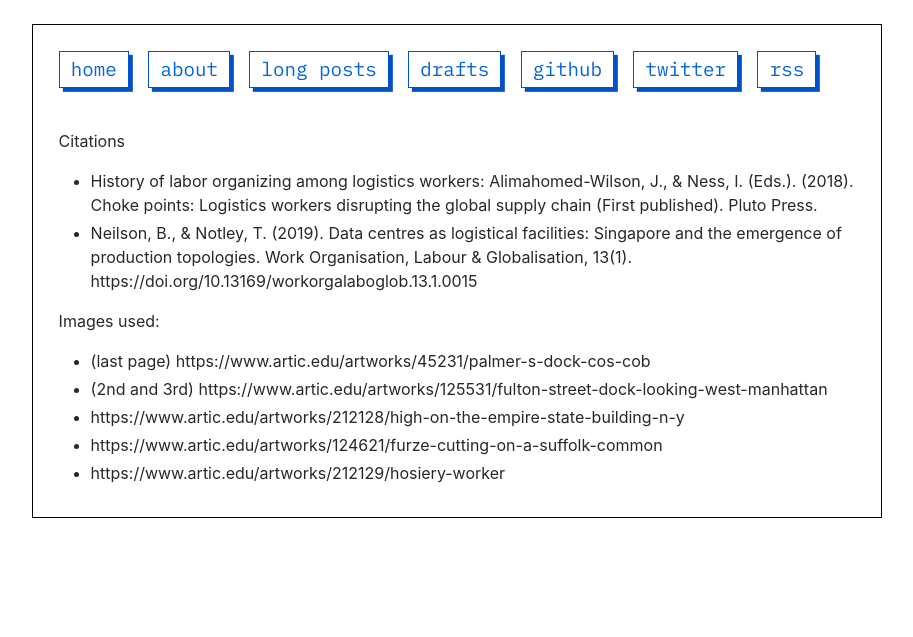
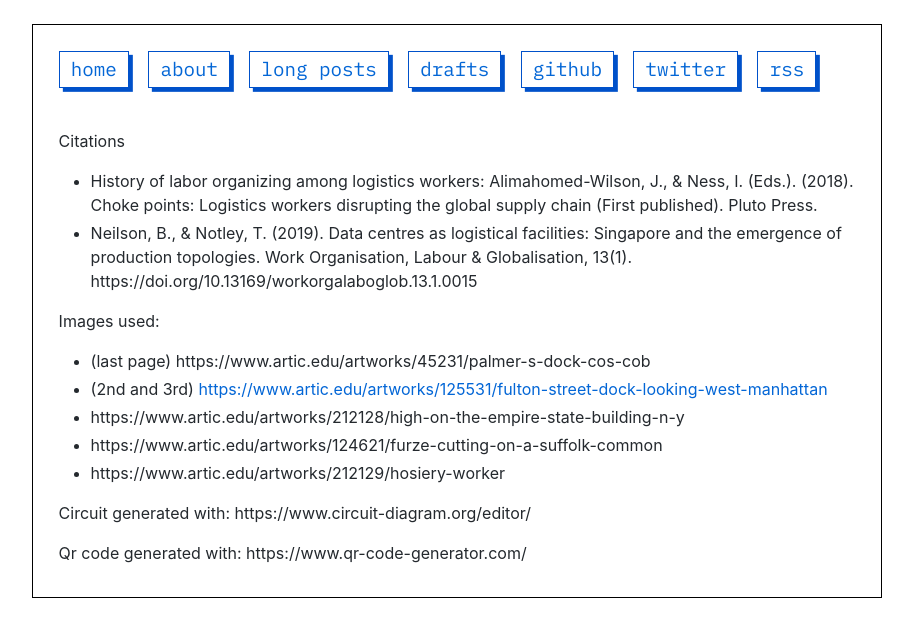
Before and after one commit to annygakh/annygakh.github.io, a Jekyll site: the page built from chokepoints_zine.md, in a window 1280 px wide. Shown: the top 637 px of the page, without its empty margins (183-1096 px from the left). Built offline with Jekyll 4.4.1, drawn with Linux system fonts in a browser that asks for light colours.

Commit message:
Update chokepoints_zine.md

```diff
--- a/chokepoints_zine.md
+++ b/chokepoints_zine.md
@@ -11,7 +11,14 @@ Citations
 
 Images used:
 - (last page) https://www.artic.edu/artworks/45231/palmer-s-dock-cos-cob
-- (2nd and 3rd) https://www.artic.edu/artworks/125531/fulton-street-dock-looking-west-manhattan
+- (2nd and 3rd) [https://www.artic.edu/artworks/125531/fulton-street-dock-looking-west-manhattan]()
 - https://www.artic.edu/artworks/212128/high-on-the-empire-state-building-n-y
 - https://www.artic.edu/artworks/124621/furze-cutting-on-a-suffolk-common
 - https://www.artic.edu/artworks/212129/hosiery-worker
+
+
+Circuit generated with:
+https://www.circuit-diagram.org/editor/
+
+Qr code generated with:
+https://www.qr-code-generator.com/
```
